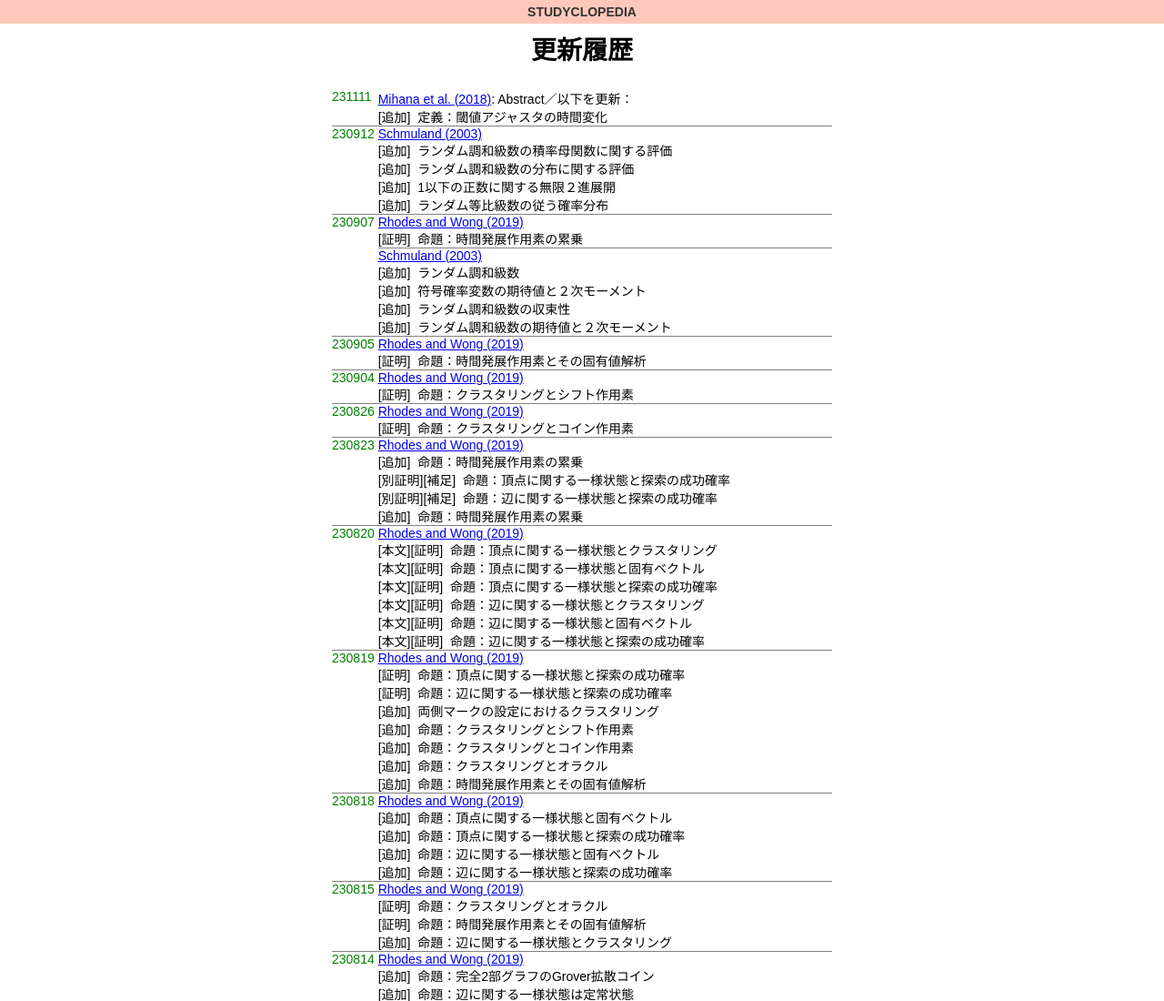
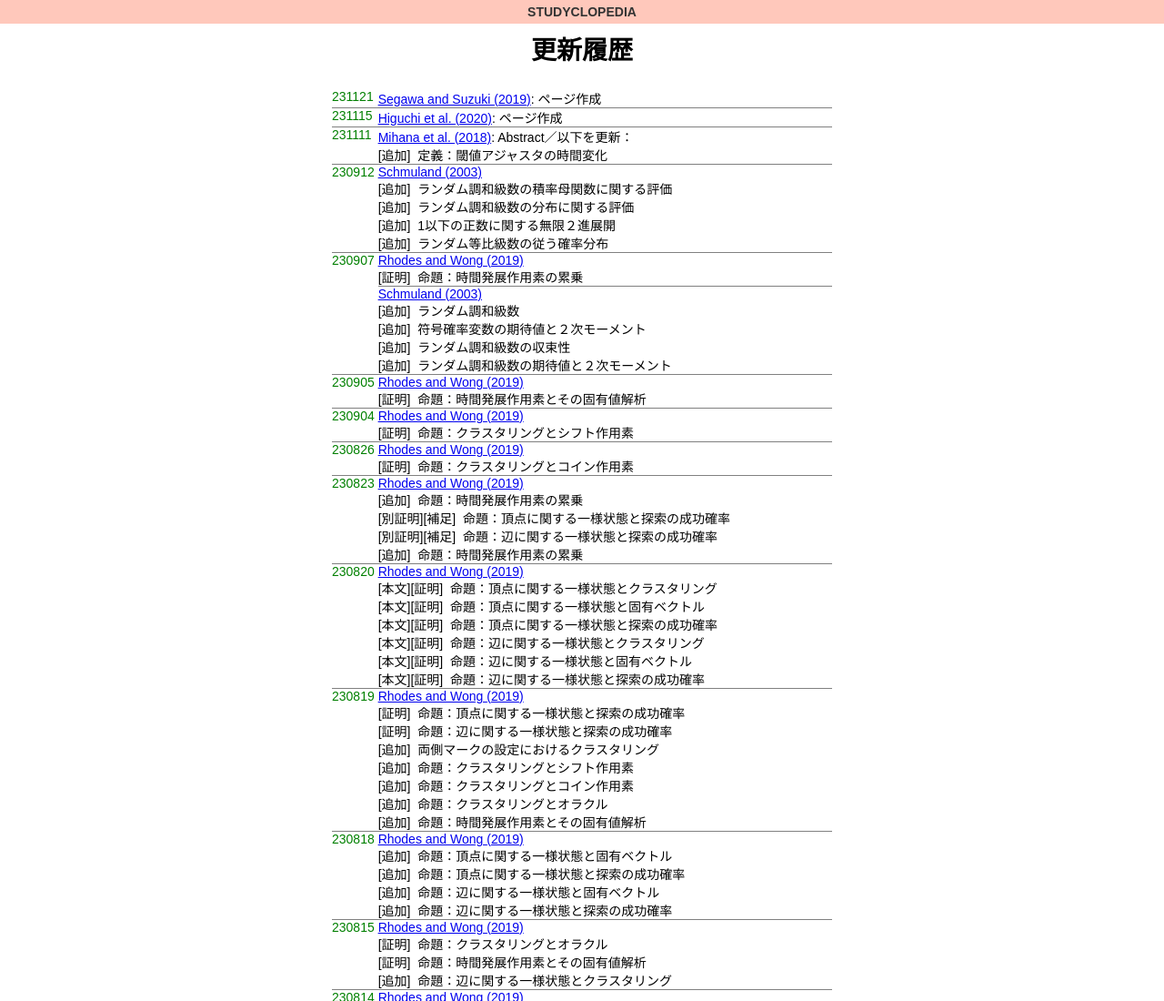
Before and after one commit to ty220127/studyclopedia, a plain HTML site: page history.html in a window 1280 px wide. Shown: the top 1100 px of the page at 91% size. Drawn offline with Linux system fonts and the light colour scheme.

Commit message:
Update history.html

```diff
--- a/history.html
+++ b/history.html
@@ -33,6 +33,10 @@
 <script>i = -1;</script>
 <table rules="rows">
 <tbody>
+<tr><td rowspan="1" valign="top" nowrap=""><font color="green">231121</font>&nbsp;</td>
+  <td><script>i++; LIST[i] = 14</script><a class="page"><script>athr(LIST[i])</script> (<script>document.write(dates[LIST[i]].getFullYear())</script>)</a>: ページ作成<br>
+<tr><td rowspan="1" valign="top" nowrap=""><font color="green">231115</font>&nbsp;</td>
+  <td><script>i++; LIST[i] = 13</script><a class="page"><script>athr(LIST[i])</script> (<script>document.write(dates[LIST[i]].getFullYear())</script>)</a>: ページ作成<br>
 <tr><td rowspan="1" valign="top" nowrap=""><font color="green">231111</font>&nbsp;</td>
   <td><script>i++; LIST[i] = 8</script><a class="page"><script>athr(LIST[i])</script> (<script>document.write(dates[LIST[i]].getFullYear())</script>)</a>: Abstract／以下を更新：<br>
 	  [追加]&nbsp; <script>document.write(bns[LIST[i]][TA8])</script><br>
```
